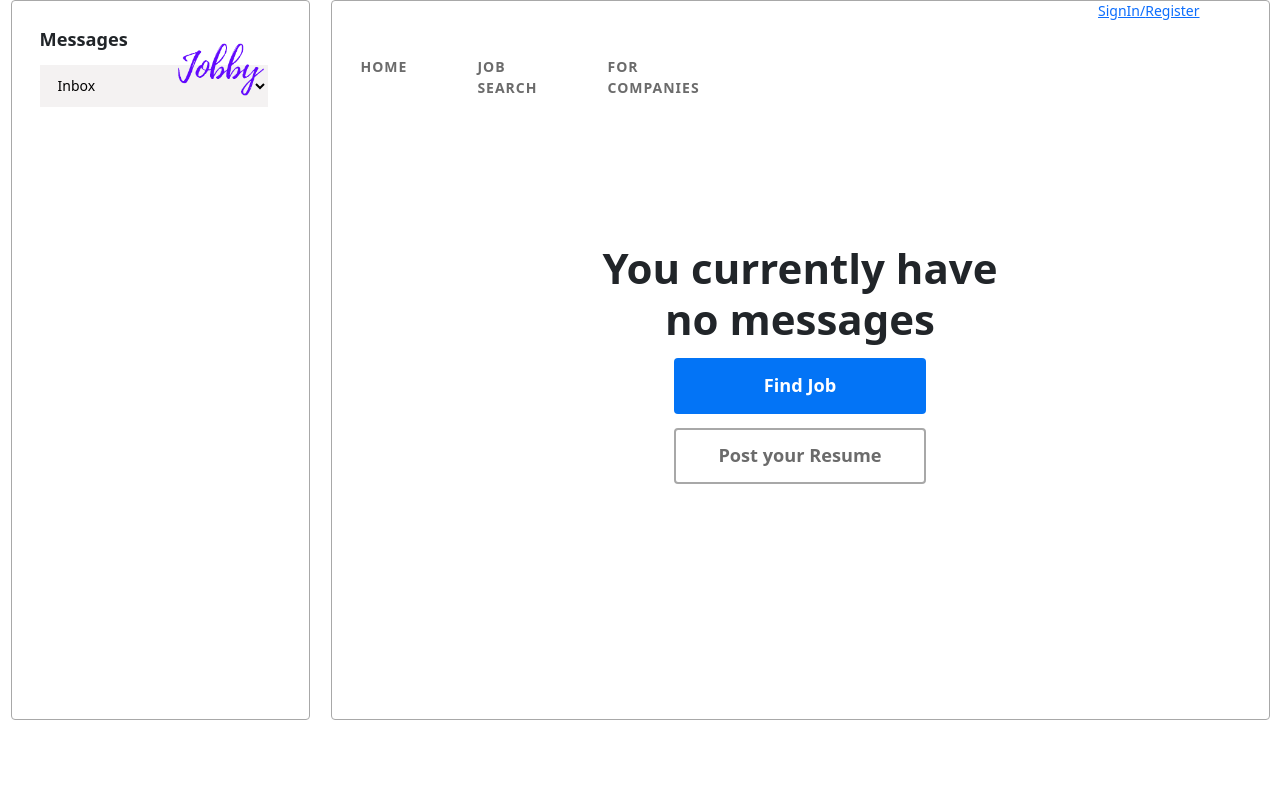
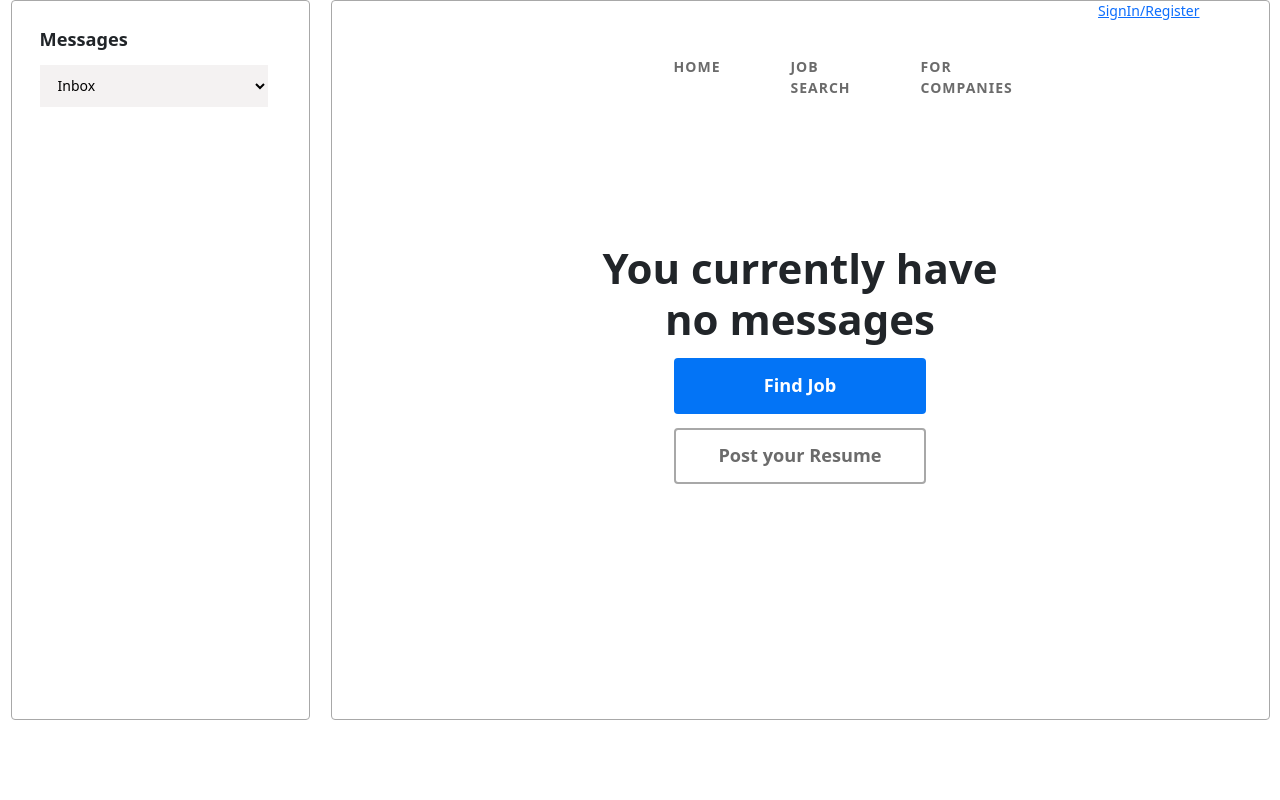
Before and after one commit to Ikfreecharles/Jobby, a React (Create React App) app in the folder jobby-app/: page /message in a window 1280 px wide. Shown: the top 800 px of the page. Built offline with nearby package versions, Linux system fonts and the light colour scheme.

Commit message:
update signin stylesheet

```diff
--- a/jobby-app/src/Components/Nav/nav.css
+++ b/jobby-app/src/Components/Nav/nav.css
@@ -1,7 +1,6 @@
 .n-container .n-logo {
    min-width: 20rem;
    height: 12%;
-   position: fixed;
 }
 
 .n-container .n-logo img {
--- a/jobby-app/src/Components/Signin-Register/Sign-in/SignIn.js
+++ b/jobby-app/src/Components/Signin-Register/Sign-in/SignIn.js
@@ -12,7 +12,7 @@ function SignIn({ handleSignIn }) {
    };
    return (
       <article className="si-outer-div">
-         <form>
+         <form className="si-form">
             <label htmlFor="email">
                Email:
                <div className="si-email">
--- a/jobby-app/src/Components/Signin-Register/Sign-in/signIn.css
+++ b/jobby-app/src/Components/Signin-Register/Sign-in/signIn.css
@@ -17,7 +17,6 @@
    align-items: center;
    margin-top: 0.5rem;
 }
-
 .si-form input {
    width: 100%;
    border: none;
```
